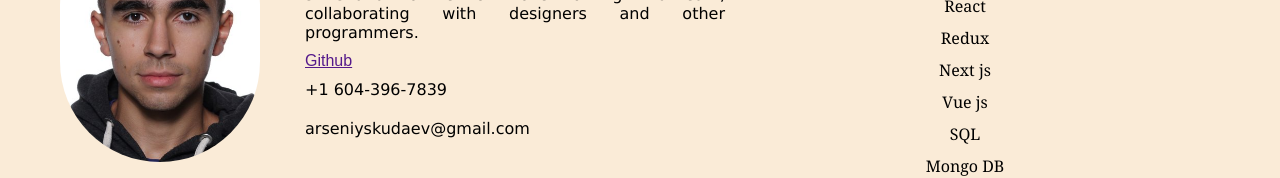
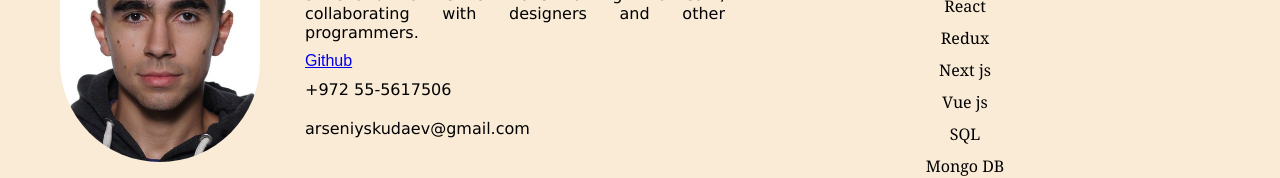
Before and after one commit to PG22Arseniy/web_dev_portfolio, a Next.js app in the folder next-js-protfolio/: page / in a window 1280 px wide. Shown: the part 347-525 px from the top of the page. Built offline with nearby package versions, Linux system fonts and the light colour scheme.

Commit message:
info changed

```diff
--- a/next-js-protfolio/src/pages/index.tsx
+++ b/next-js-protfolio/src/pages/index.tsx
@@ -18,8 +18,8 @@ export default function Home() {
             <p>
               I have 3 years of professional experience in web development. I'm hardworking, passionate and motivated developer with excellent problem solving skills and work ethic. I love working in a team, collaborating with designers and other programmers.
             </p>
-            <a href='' target="_blank" rel="noopener noreferrer"> Github </a>
-            <p> +1 604-396-7839 </p>
+            <a href='https://github.com/PG22Arseniy?tab=repositories' target="_blank" rel="noopener noreferrer"> Github </a>
+            <p> +972 55-5617506 </p>
             <p> arseniyskudaev@gmail.com </p>
           </div>
           <div className='skills'>
```
